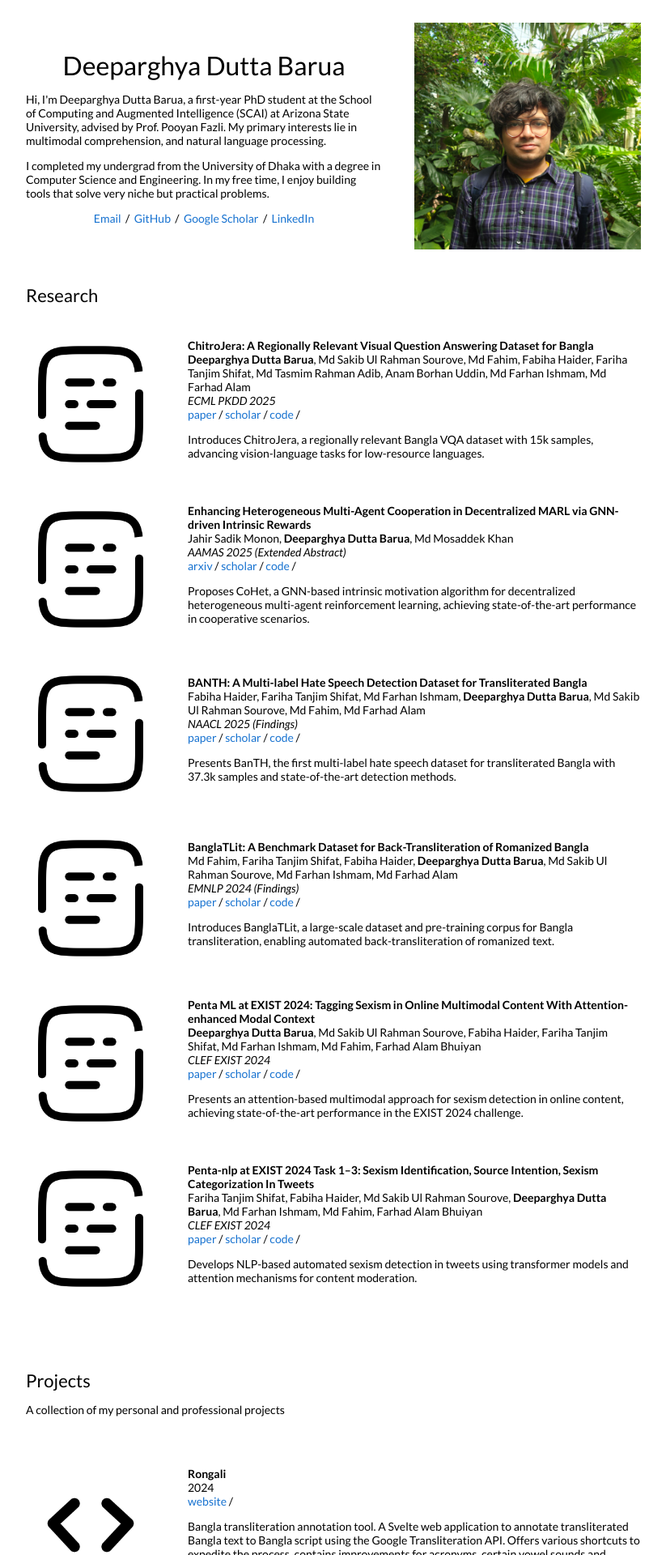
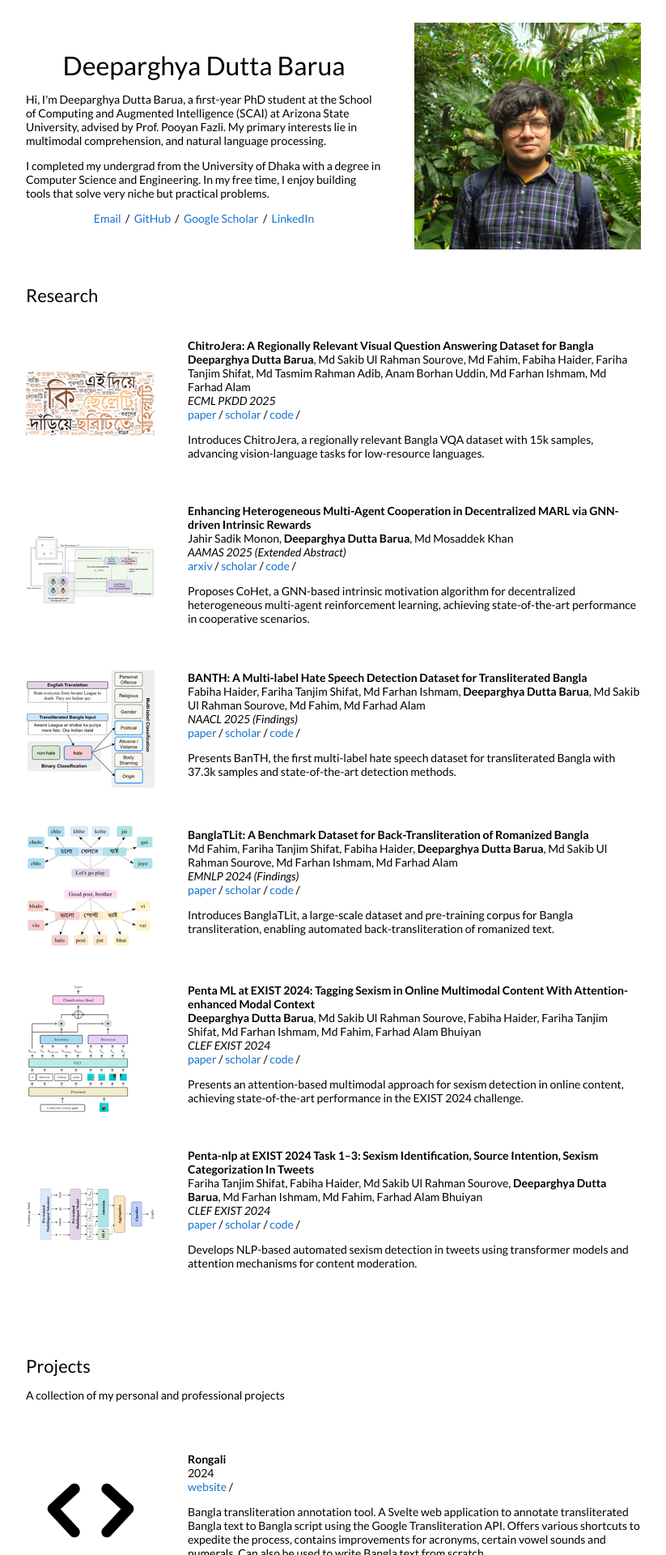
Before and after one commit to arg274/arg274.github.io, a Jekyll site: the page built from _posts/2025-08-15-chitrojera.markdown, in a window 1280 px wide. Shown: the top 1920 px of the page at 81% size, without its empty margins (228-1051 px from the left). Built offline with Jekyll 4.4.1, drawn with Linux system fonts in a browser that asks for light colours.

Commit message:
Update publication images

```diff
--- a/_posts/2024-07-23-exist-t1-t3.markdown
+++ b/_posts/2024-07-23-exist-t1-t3.markdown
@@ -5,7 +5,7 @@ authors: "Fariha Tanjim Shifat, Fabiha Haider, Md Sakib Ul Rahman Sourove, Deepa
 venue: "CLEF EXIST 2024"
 date: 2024-07-23
 categories: research
-image: /images/publication-placeholder.png
+image: /images/exist1.png
 paper: https://ceur-ws.org/Vol-3740/paper-114.pdf
 code: https://github.com/farhanishmam/Penta-Exist-2024
 scholar: https://scholar.google.com/citations?view_op=view_citation&hl=en&user=NWtnV0wAAAAJ&citation_for_view=NWtnV0wAAAAJ:u-x6o8ySG0sC
--- a/_posts/2024-07-23-exist-t4-t6.markdown
+++ b/_posts/2024-07-23-exist-t4-t6.markdown
@@ -5,7 +5,7 @@ authors: "Deeparghya Dutta Barua, Md Sakib Ul Rahman Sourove, Fabiha Haider, Far
 venue: "CLEF EXIST 2024"
 date: 2024-07-23
 categories: research
-image: /images/publication-placeholder.png
+image: /images/exist2.png
 paper: https://ceur-ws.org/Vol-3740/paper-90.pdf
 code: https://github.com/farhanishmam/Penta-Exist-2024
 scholar: https://scholar.google.com/citations?view_op=view_citation&hl=en&user=NWtnV0wAAAAJ&citation_for_view=NWtnV0wAAAAJ:d1gkVwhDpl0C
--- a/_posts/2024-09-19-banglatlit.markdown
+++ b/_posts/2024-09-19-banglatlit.markdown
@@ -5,7 +5,7 @@ authors: "Md Fahim, Fariha Tanjim Shifat, Fabiha Haider, Deeparghya Dutta Barua,
 venue: "EMNLP 2024 (Findings)"
 date: 2024-09-19
 categories: research
-image: /images/publication-placeholder.png
+image: /images/bantlit.png
 paper: https://aclanthology.org/2024.findings-emnlp.859/
 code: https://github.com/farhanishmam/BanglaTLit
 scholar: https://scholar.google.com/citations?view_op=view_citation&hl=en&user=NWtnV0wAAAAJ&citation_for_view=NWtnV0wAAAAJ:UeHWp8X0CEIC
--- a/_posts/2024-10-17-banth.markdown
+++ b/_posts/2024-10-17-banth.markdown
@@ -5,7 +5,7 @@ authors: "Fabiha Haider, Fariha Tanjim Shifat, Md Farhan Ishmam, Deeparghya Dutt
 venue: "NAACL 2025 (Findings)"
 date: 2024-10-17
 categories: research
-image: /images/publication-placeholder.png
+image: /images/banth.png
 paper: https://arxiv.org/abs/2410.13281
 code: https://github.com/farhanishmam/BanTH
 scholar: https://scholar.google.com/citations?view_op=view_citation&hl=en&user=NWtnV0wAAAAJ&citation_for_view=NWtnV0wAAAAJ:2osOgNQ5qMEC
--- a/_posts/2025-05-19-cohet.markdown
+++ b/_posts/2025-05-19-cohet.markdown
@@ -5,7 +5,7 @@ authors: "Jahir Sadik Monon, Deeparghya Dutta Barua, Md Mosaddek Khan"
 venue: "AAMAS 2025 (Extended Abstract)"
 date: 2025-05-19
 categories: research
-image: /images/publication-placeholder.png
+image: /images/cohet.png
 arxiv: https://www.arxiv.org/abs/2408.06503
 code: https://github.com/jahirsadik/CoHet-Implementation
 scholar: https://scholar.google.com/citations?view_op=view_citation&hl=en&user=NWtnV0wAAAAJ&citation_for_view=NWtnV0wAAAAJ:9yKSN-GCB0IC
--- a/_posts/2025-08-15-chitrojera.markdown
+++ b/_posts/2025-08-15-chitrojera.markdown
@@ -5,7 +5,7 @@ authors: "Deeparghya Dutta Barua, Md Sakib Ul Rahman Sourove, Md Fahim, Fabiha H
 venue: "ECML PKDD 2025"
 date: 2025-08-15
 categories: research
-image: /images/publication-placeholder.png
+image: /images/chitrojera.png
 paper: https://arxiv.org/abs/2410.14991
 code: https://github.com/farhanishmam/ChitroJera
 scholar: https://scholar.google.com/citations?view_op=view_citation&hl=en&user=NWtnV0wAAAAJ&citation_for_view=NWtnV0wAAAAJ:qjMakFHDy7sC
```
Also changed, not shown: images/banth.png (added), images/bantlit.png (added), images/chitrojera.png (added), images/cohet.png (added), images/exist1.png (added), images/exist2.png (added), tn/images/avatar.jpg (added), tn/images/banth.png (added), tn/images/bantlit.png (added), tn/images/chitrojera.png (added), tn/images/cohet.png (added), tn/images/exist1.png (added), tn/images/exist2.png (added).
